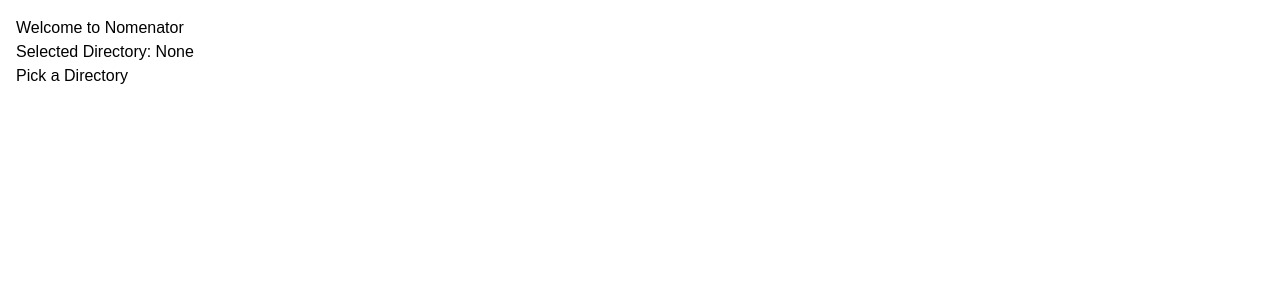
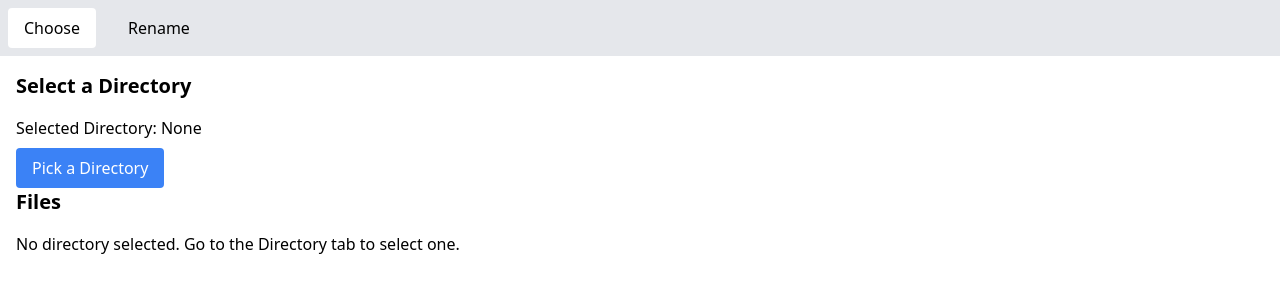
Before and after one commit to JerryLeeMelton/nomenator, a React (Vite) app: page / in a window 1280 px wide. Shown: the top 300 px of the page. Built offline with nearby package versions, Linux system fonts and the light colour scheme.

Commit message:
Add basic tabs for app sections

```diff
--- a/src/renderer/App.tsx
+++ b/src/renderer/App.tsx
@@ -1,4 +1,4 @@
-import React from "react"
+import React, { useState } from "react"
 import { useAppDispatch, useAppSelector } from "./store/hooks"
 import type { RootState } from "./store/store"
 import { setSelectedDirectory } from "./store/appSlice"
@@ -7,6 +7,11 @@
 
 const App: React.FC = () => {
   const dispatch = useAppDispatch()
+
+  const tabs = ["choose", "rename"]
+
+  const [activeTab, setActiveTab] = useState<string | null>("choose")
+
   const selectedDirectory = useAppSelector(
     (state: RootState) => state.app.selectedDirectory
   )
@@ -17,13 +22,94 @@
     dispatch(pickDirectoryThunk())
   }
 
-  const handleFetchFiles = () => {
+  const handleListFiles = () => {
     if (selectedDirectory) {
       dispatch(fetchFilesThunk(selectedDirectory))
     } else {
       alert("Please select a directory first!")
     }
   }
+
+  return (
+    <div className="w-full h-full flex flex-col">
+      {/* Top Section: Tabs */}
+      <div className="bg-gray-200 p-2 flex space-x-4" id="tabs">
+        {tabs.map((tab) => {
+          return (
+            <button
+              className={`px-4 py-2 rounded ${
+                activeTab === tab ? "bg-white" : "bg-transparent"
+              }`}
+              onClick={() => setActiveTab(tab)}
+            >
+              {tab.charAt(0).toUpperCase() + tab.slice(1)}
+            </button>
+          )
+        })}
+      </div>
+
+      {/* Main Content Area */}
+      <div className="flex-1 p-4 overflow-auto">
+        {activeTab === "choose" && (
+          <div>
+            <h1 className="text-xl font-bold mb-4">Select a Directory</h1>
+            <p>Selected Directory: {selectedDirectory ?? "None"}</p>
+            <button
+              className="px-4 py-2 mt-2 bg-blue-500 text-white rounded hover:bg-blue-600"
+              onClick={handleSelectDirectory}
+            >
+              Pick a Directory
+            </button>
+          </div>
+        )}
+
+        {activeTab === "choose" && (
+          <div>
+            <h1 className="text-xl font-bold mb-4">Files</h1>
+            {selectedDirectory ? (
+              <div>
+                <p>Current Directory: {selectedDirectory}</p>
+                <button
+                  className="px-4 py-2 mt-2 bg-blue-500 text-white rounded hover:bg-blue-600"
+                  onClick={handleListFiles}
+                >
+                  Fetch Files
+                </button>
+                <p className="mt-4">Status: {filesStatus}</p>
+                {filesStatus === "succeeded" && (
+                  <ul className="list-disc ml-6 mt-2">
+                    {files.map((file) => (
+                      <li key={file.name}>
+                        {file.name}{" "}
+                        {file.isDirectory ? "(Directory)" : "(File)"}
+                      </li>
+                    ))}
+                  </ul>
+                )}
+                {filesStatus === "failed" && (
+                  <p className="text-red-500">Error fetching files.</p>
+                )}
+              </div>
+            ) : (
+              <p>
+                No directory selected. Go to the Directory tab to select one.
+              </p>
+            )}
+          </div>
+        )}
+
+        {activeTab === "rename" && (
+          <div>
+            <h1 className="text-xl font-bold mb-4">Rename Operations</h1>
+            <p>
+              This tab will be for configuring and previewing renaming rules.
+            </p>
+            {/* Future UI for rename operations goes here */}
+          </div>
+        )}
+      </div>
+    </div>
+  )
 
   return (
     <div style={{ fontFamily: "sans-serif", padding: "1rem" }}>
@@ -34,7 +120,7 @@
       {selectedDirectory && (
         <div style={{ marginTop: "1rem" }}>
           <h2>Files in {selectedDirectory}</h2>
-          <button onClick={handleFetchFiles}>Fetch Files</button>
+          <button onClick={handleListFiles}>Fetch Files</button>
           <p>Status: {filesStatus}</p>
           {filesStatus === "succeeded" && (
             <ul>
```
